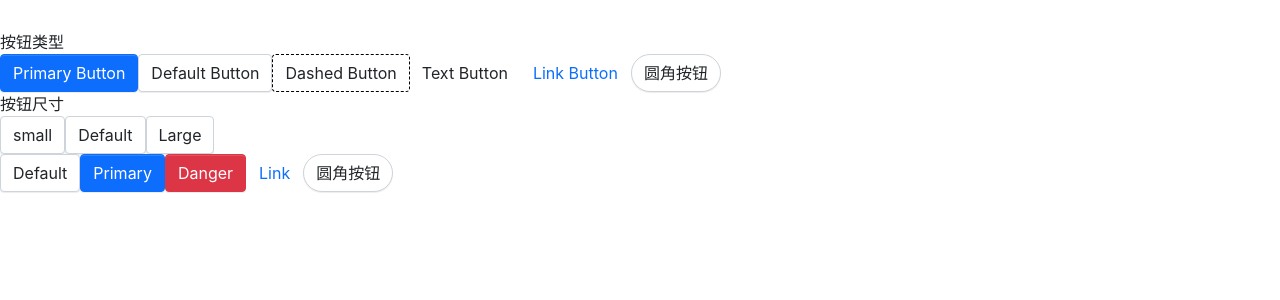
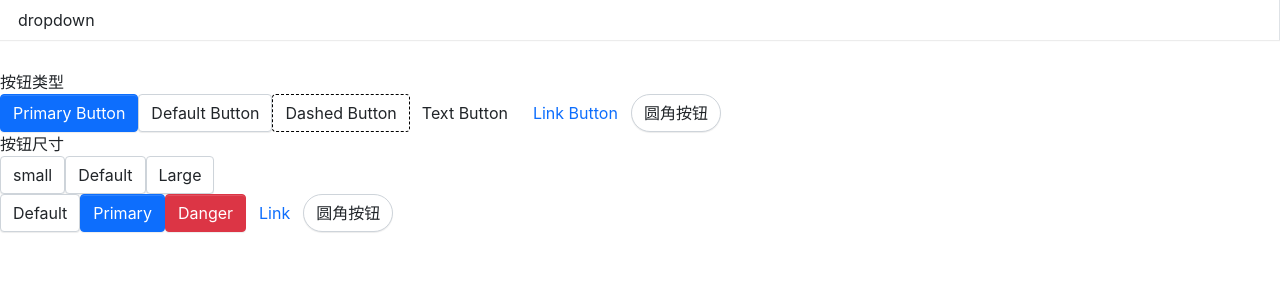
Before and after one commit to lwindh/ilove-ui, a React (Create React App) app: page / in a window 1280 px wide. Shown: the top 300 px of the page. Built offline with nearby package versions, Linux system fonts and the light colour scheme.

Commit message:
下拉菜单初稿

```diff
--- a/src/App.tsx
+++ b/src/App.tsx
@@ -2,13 +2,24 @@ import { useState } from "react";
 import Button from "./components/Button/Button";
 import Menu from "./components/Menu/Menu";
 import MenuItem from "./components/Menu/MenuItem";
+import SubMenu from "./components/Menu/SubMenu";
 function App() {
   const [size, setSize] = useState("");
   return (
     <>
-      <Menu defaultIndex={0} mode={'vertical'} onSelect={(index) => console.log(index)}>
+      <Menu
+        defaultIndex={0}
+        mode={"vertical"}
+        onSelect={(index) => console.log(index)}
+      >
         <MenuItem index={0}>test Menu 1</MenuItem>
-        <MenuItem disabled index={1}>test Menu 2</MenuItem>
+        <MenuItem disabled index={1}>
+          test Menu 2
+        </MenuItem>
+        <SubMenu title="dropdown">
+          <MenuItem index={0}>dropdown 1</MenuItem>
+          <MenuItem index={1}>dropdown 2</MenuItem>
+        </SubMenu>
         <MenuItem index={2}>test Menu 3</MenuItem>
       </Menu>
       <div>按钮类型</div>
--- a/src/components/Menu/Menu.tsx
+++ b/src/components/Menu/Menu.tsx
@@ -38,7 +38,7 @@ const Menu: React.FC<IMenuProps> = (props) => {
     return React.Children.map(children, (child, index) => {
       const childElement = child as React.FunctionComponentElement<IMenuItemProps>;
       const { displayName } = childElement.type;
-      if (displayName === "MenuItem") {
+      if (displayName === "MenuItem" || displayName === "SubMenu") {
         return React.cloneElement(childElement, {
           index,
         });
@@ -50,7 +50,7 @@ const Menu: React.FC<IMenuProps> = (props) => {
   return (
     <ul className={classes} style={style} data-testid="test-menu">
       <MenuContext.Provider value={passedContext}>
-        {renderChildren}
+        {renderChildren()}
       </MenuContext.Provider>
     </ul>
   );
--- a/src/components/Menu/MenuItem.tsx
+++ b/src/components/Menu/MenuItem.tsx
@@ -1,6 +1,6 @@
-import React, { useContext } from 'react'
-import classNames from 'classnames'
-import { MenuContext } from './Menu'
+import React, { useContext } from "react";
+import classNames from "classnames";
+import { MenuContext } from "./Menu";
 
 export interface IMenuItemProps {
   index: number;
@@ -10,22 +10,22 @@ export interface IMenuItemProps {
 }
 
 const MenuItem: React.FC<IMenuItemProps> = (props) => {
-    const { index, disabled, className, style, children } = props
-    const context = useContext(MenuContext)
-    const classes = classNames('menu-item', className, {
-        'is-disabled': disabled,
-        'is-active': context.index === index
-    })
+  const { index, disabled, className, style, children } = props;
+  const context = useContext(MenuContext);
+  const classes = classNames("menu-item", className, {
+    "is-disabled": disabled,
+    "is-active": context.index === index,
+  });
   const handleClick = () => {
-        if(context.onSelect && !disabled) {
-            context.onSelect(index)
+    if (context.onSelect && !disabled) {
+      context.onSelect(index);
     }
-    }
+  };
   return (
-        <li className = {classes} style = {style} onClick={handleClick}>
+    <li className={classes} style={style} onClick={handleClick}>
       {children}
     </li>
-    )
-}
+  );
+};
 
 export default MenuItem;
--- /dev/null
+++ b/src/components/Menu/SubMenu.tsx
@@ -0,0 +1,43 @@
+import React, { useContext, FunctionComponentElement } from "react";
+import classNames from "classnames";
+import { MenuContext } from "./Menu";
+import { IMenuItemProps } from "./MenuItem";
+
+export interface ISubMenuProps {
+  index?: number;
+  title: string;
+  className?: string;
+}
+
+const SubMenu: React.FC<ISubMenuProps> = ({
+  index,
+  title,
+  children,
+  className,
+}) => {
+  const context = useContext(MenuContext);
+  const classs = classNames("menu-item submenu-item", className, {
+    "is-active": context.index === index,
+  });
+  const renderChildren = () => {
+    const childremComponent = React.Children.map(children, (child, i) => {
+      const childElement = child as FunctionComponentElement<IMenuItemProps>;
+      if (childElement.type.displayName === "MenuItem") {
+        return childElement;
+      } else {
+        console.error("Warning: SubMenu has a child which is not a MenuItem");
+      }
+    });
+    return <ul className="viking-submenu">{childremComponent}</ul>;
+  };
+
+  return (
+    <li key={index} className={classs}>
+      <div className="subMenu-title">{title}</div>
+      {renderChildren()}
+    </li>
+  );
+};
+
+SubMenu.displayName = "SubMenu";
+export default SubMenu;
```
Also changed, not shown: 1 other file (tests, documents, lock files or other folders). Lines whose indentation alone changed are shown as unchanged.
